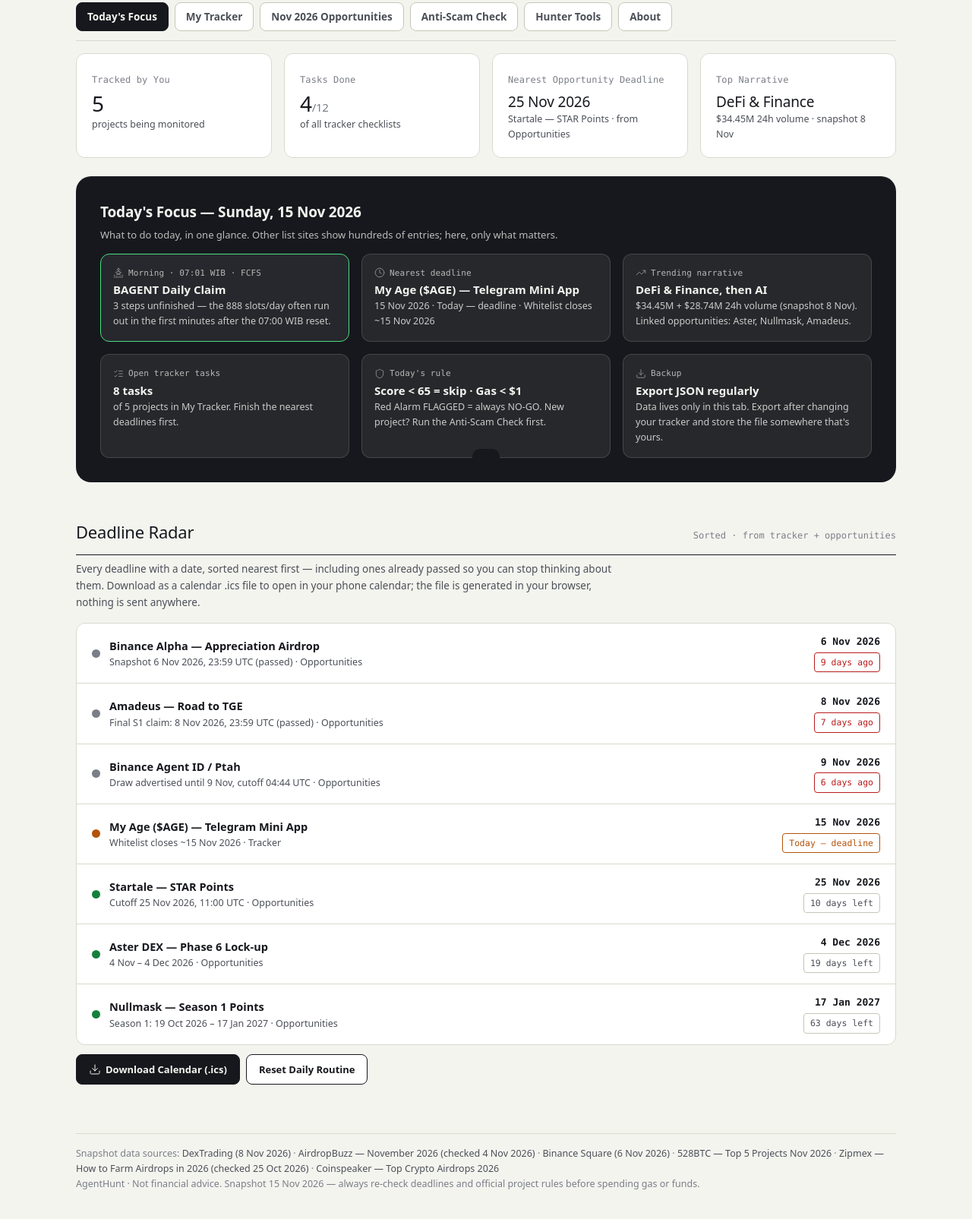
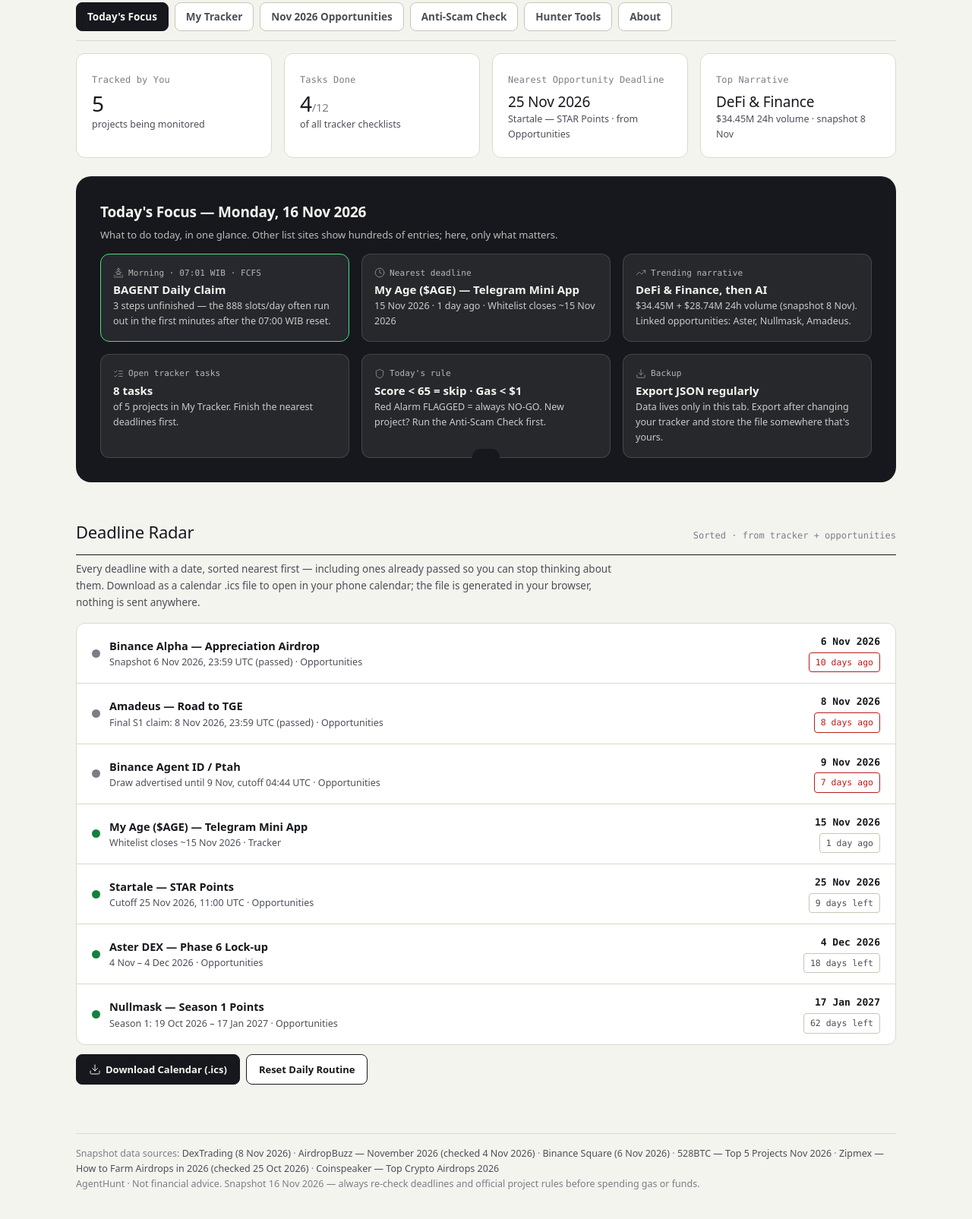
Before and after one commit to Billsmokes/AgentHunt, a plain HTML site: page index.html in a window 1280 px wide. Shown: the part 245-1850 px from the top of the page at 76% size. Drawn offline with Linux system fonts and the light colour scheme.

Commit message:
Snapshot 16 Nov 2026 (v17)

```diff
--- a/index.html
+++ b/index.html
@@ -687,7 +687,7 @@
       <!-- Today's Focus — cards rendered by renderFocus() -->
       <section id="fokus" data-panel="today" class="on">
         <div class="focus">
-          <h2 id="focusTitle">Today's Focus — Sunday, 15 Nov 2026</h2>
+          <h2 id="focusTitle">Today's Focus — Monday, 16 Nov 2026</h2>
           <p class="fsub" data-i18n="focus_sub">What to do today, in one glance. Other list sites show hundreds of entries; here, only what matters.</p>
           <div class="focus-grid" id="focusGrid"></div>
         </div>
@@ -759,7 +759,7 @@
         <div class="narr-grid" id="narrGrid"></div>
         <p class="note">
           <span data-i18n="narr_note"
-            >Snapshot frozen when this app was built: Sunday, 15 Nov 2026, 07:55 WIB. Narratives
+            >Snapshot frozen when this app was built: Monday, 16 Nov 2026, 07:56 WIB. Narratives
             move fast — the numbers above are not live prices. Sources:</span
           >
           <a
@@ -790,7 +790,7 @@
         <div class="sec-head">
           <h2 data-i18n="h_opp">Airdrop Opportunities — November 2026</h2>
           <span class="meta" data-i18n="meta_opp"
-            >Checked 4–15 Nov 2026 · AirdropBuzz / Binance / Coinspeaker</span
+            >Checked 4–16 Nov 2026 · AirdropBuzz / Binance / Coinspeaker</span
           >
         </div>
         <p class="sec-sub" data-i18n="sub_opp">
@@ -1230,7 +1230,7 @@ THE SOFTWARE IS PROVIDED "AS IS", WITHOUT WARRANTY OF ANY KIND.</pre>
           >Coinspeaker — Top Crypto Airdrops 2026</a
         ><br />
         <span data-i18n="footer_note"
-          >AgentHunt · Not financial advice. Snapshot 15 Nov 2026 — always re-check deadlines and
+          >AgentHunt · Not financial advice. Snapshot 16 Nov 2026 — always re-check deadlines and
           official project rules before spending gas or funds.</span
         >
       </footer>
@@ -1319,9 +1319,9 @@ THE SOFTWARE IS PROVIDED "AS IS", WITHOUT WARRANTY OF ANY KIND.</pre>
             "Which narratives are hot this week — measured from trending-token volume on Solana, BNB Chain, Base, Ethereum & Robinhood Chain (1–8 Nov 2026), not from opinions. Tap a narrative to filter the airdrop opportunities connected to it.",
           btn_show_all: "Show all",
           narr_note:
-            "Snapshot frozen when this app was built: Sunday, 15 Nov 2026, 07:55 WIB. Narratives move fast — the numbers above are not live prices. Sources:",
+            "Snapshot frozen when this app was built: Monday, 16 Nov 2026, 07:56 WIB. Narratives move fast — the numbers above are not live prices. Sources:",
           h_opp: "Airdrop Opportunities — November 2026",
-          meta_opp: "Checked 4–15 Nov 2026 · AirdropBuzz / Binance / Coinspeaker",
+          meta_opp: "Checked 4–16 Nov 2026 · AirdropBuzz / Binance / Coinspeaker",
           sub_opp:
             "Real campaigns running or just closed in November 2026, with their honest status — including ones not yet officially announced by their projects. Score /100 from AirdropBuzz where available; the usual “worth reporting” threshold: ≥ 65.",
           search_ph: "Search project, chain, narrative",
@@ -1455,7 +1455,7 @@ THE SOFTWARE IS PROVIDED "AS IS", WITHOUT WARRANTY OF ANY KIND.</pre>
             "Most farming ends with nothing. Only spend time and money you can afford to lose.",
           footer_sources: "Snapshot data sources:",
           footer_note:
-            "AgentHunt · Not financial advice. Snapshot 15 Nov 2026 — always re-check deadlines and official project rules before spending gas or funds.",
+            "AgentHunt · Not financial advice. Snapshot 16 Nov 2026 — always re-check deadlines and official project rules before spending gas or funds.",
           stat_tracked: "Tracked by You",
           stat_tracked_s: "projects being monitored",
           stat_tasks: "Tasks Done",
@@ -1464,7 +1464,7 @@ THE SOFTWARE IS PROVIDED "AS IS", WITHOUT WARRANTY OF ANY KIND.</pre>
           stat_nextdl_from: "from Opportunities",
           stat_hottest: "Top Narrative",
           stat_hottest_s: "$34.45M 24h volume · snapshot 8 Nov",
-          focus_title: "Today's Focus — Sunday, 15 Nov 2026",
+          focus_title: "Today's Focus — Monday, 16 Nov 2026",
           f_bagent_k: "Morning · 07:01 WIB · FCFS",
           f_bagent_t: "BAGENT Daily Claim",
           f_next_k: "Nearest deadline",
@@ -1617,11 +1617,11 @@ THE SOFTWARE IS PROVIDED "AS IS", WITHOUT WARRANTY OF ANY KIND.</pre>
           "AgentHunt hanya satu file HTML. Tidak ada backend yang bisa mati, tidak ada perusahaan yang memegang datamu, tidak ada login. Alurnya:",
         h_safety: "Keamanan Sebelum Ikut",
         footer_note:
-          "AgentHunt · Bukan nasihat keuangan. Snapshot 15 Nov 2026 — selalu cek ulang deadline dan aturan resmi proyek sebelum mengeluarkan gas atau dana.",
+          "AgentHunt · Bukan nasihat keuangan. Snapshot 16 Nov 2026 — selalu cek ulang deadline dan aturan resmi proyek sebelum mengeluarkan gas atau dana.",
         nav_about: "Tentang",
-        meta_opp: "Dicek 4–15 Nov 2026 · AirdropBuzz / Binance / Coinspeaker",
+        meta_opp: "Dicek 4–16 Nov 2026 · AirdropBuzz / Binance / Coinspeaker",
         narr_note:
-          "Snapshot dibekukan saat aplikasi ini dibuat: Minggu, 15 Nov 2026, 07:55 WIB. Narasi bergerak cepat — angka di atas bukan harga live. Sumber:",
+          "Snapshot dibekukan saat aplikasi ini dibuat: Senin, 16 Nov 2026, 07:56 WIB. Narasi bergerak cepat — angka di atas bukan harga live. Sumber:",
         meta_check: "Aturan screening kamu · jalan offline di browser",
         s_red: "DappBay Red Alarm (BNB Chain)",
         o_clean: "Tidak terdaftar (bersih)",
@@ -1730,7 +1730,7 @@ THE SOFTWARE IS PROVIDED "AS IS", WITHOUT WARRANTY OF ANY KIND.</pre>
         stat_nextdl_from: "dari Peluang",
         stat_hottest: "Narasi Teratas",
         stat_hottest_s: "Volume 24 jam $34.45M · snapshot 8 Nov",
-        focus_title: "Fokus Hari Ini — Minggu, 15 Nov 2026",
+        focus_title: "Fokus Hari Ini — Senin, 16 Nov 2026",
         f_bagent_k: "Pagi · 07:01 WIB · FCFS",
         f_bagent_t: "Klaim Harian BAGENT",
         f_next_k: "Deadline terdekat",
@@ -2717,7 +2717,7 @@ THE SOFTWARE IS PROVIDED "AS IS", WITHOUT WARRANTY OF ANY KIND.</pre>
         if (ft) ft.textContent = t("focus_title");
         renderAll();
       }
-      /* ================= DATA (snapshot, frozen 15 Nov 2026) ================= */
+      /* ================= DATA (snapshot, frozen 16 Nov 2026) ================= */
       var NARRATIVES = [
         {
           id: "ai",
@@ -3049,7 +3049,7 @@ THE SOFTWARE IS PROVIDED "AS IS", WITHOUT WARRANTY OF ANY KIND.</pre>
       var $ = function (id) {
         return document.getElementById(id);
       };
-      var TODAY = new Date(2026, 10, 15);
+      var TODAY = new Date(2026, 10, 16);
       function esc(s) {
         return String(s == null ? "" : s).replace(/[&<>"']/g, function (c) {
           return { "&": "&amp;", "<": "&lt;", ">": "&gt;", '"': "&quot;", "'": "&#39;" }[c];
```
